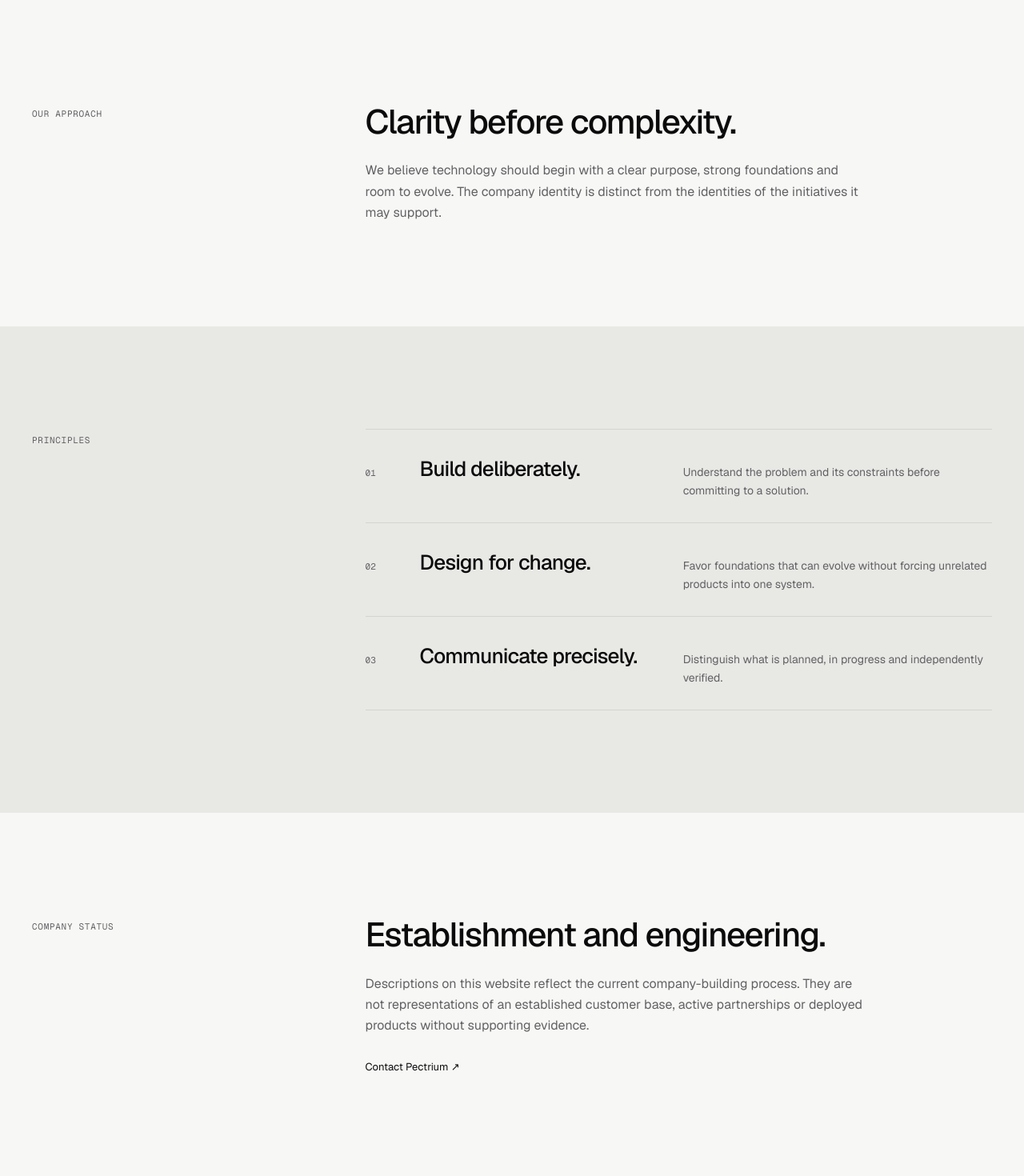
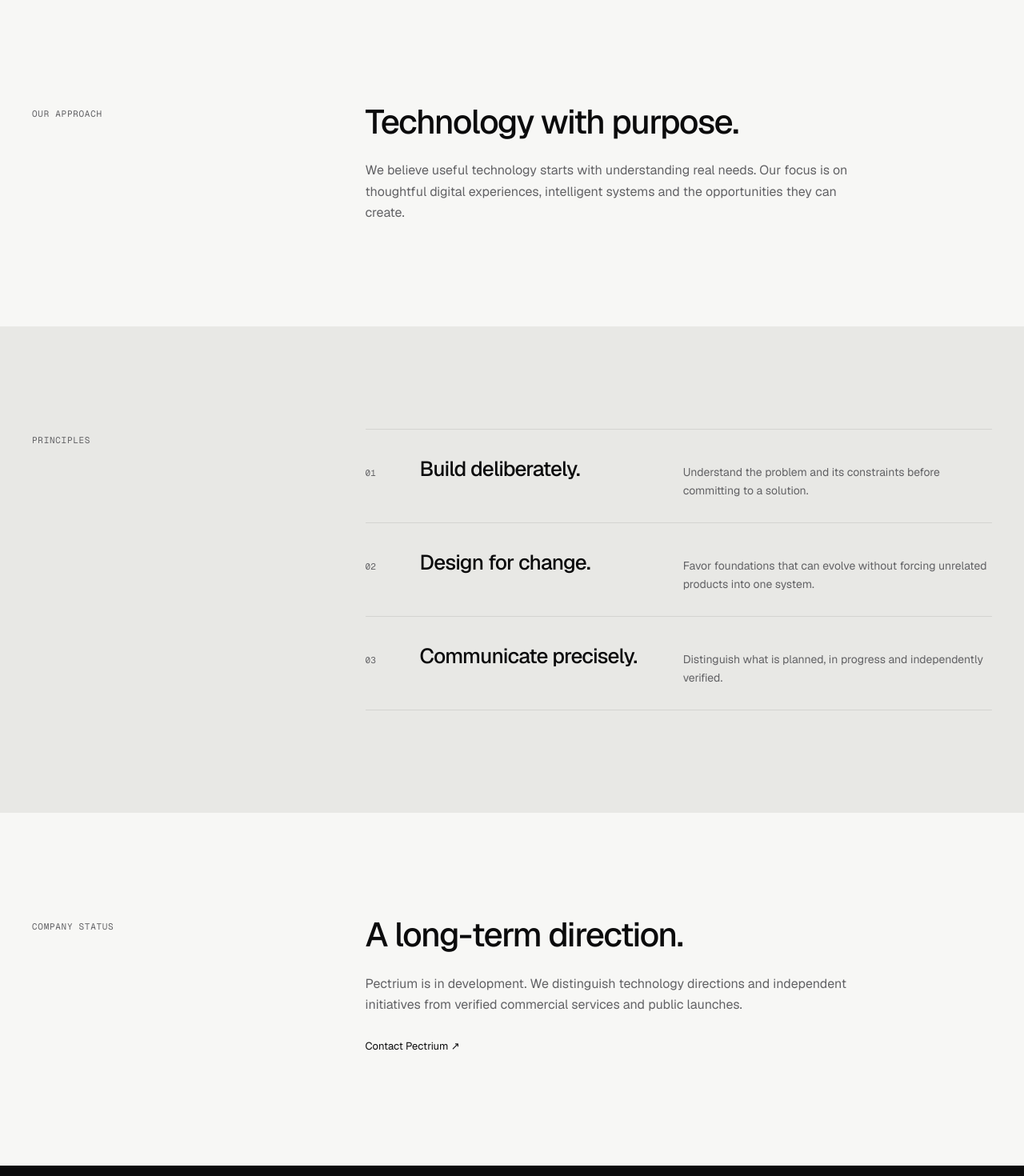
Before and after one commit to ejepsystems/ejepsystems, a Next.js app in the folder apps/web/: page /company in a window 1280 px wide. Shown: the part 500-1970 px from the top of the page at 80% size. Built offline with nearby package versions, Linux system fonts and the light colour scheme.

Commit message:
feat(corporate): refine company narrative

```diff
--- a/apps/web/app/company/page.tsx
+++ b/apps/web/app/company/page.tsx
@@ -1,6 +1,6 @@
 import type { Metadata } from "next";import Link from "next/link";import {PageFrame,PageHero} from "@/components/page-frame";
 export const metadata:Metadata={title:"Company",description:"Learn about Pectrium's purpose, principles and current establishment stage."};
-export default function Company(){return <PageFrame><PageHero eyebrow="01 / Company" title="Built for enduring possibilities." description="Pectrium is being established as a technology company with a long-term focus on thoughtful systems, sound engineering and independent initiatives."/>
-<section className="shell editorial-section"><p className="section-index">Our approach</p><div><h2>Clarity before complexity.</h2><p>We believe technology should begin with a clear purpose, strong foundations and room to evolve. The company identity is distinct from the identities of the initiatives it may support.</p></div></section>
+export default function Company(){return <PageFrame><PageHero eyebrow="Company" title="A company looking ahead." description="Pectrium is an independent technology company focused on software, intelligent systems and digital possibilities."/>
+<section className="shell editorial-section"><p className="section-index">Our approach</p><div><h2>Technology with purpose.</h2><p>We believe useful technology starts with understanding real needs. Our focus is on thoughtful digital experiences, intelligent systems and the opportunities they can create.</p></div></section>
 <section className="editorial-band"><div className="shell editorial-section"><p className="section-index">Principles</p><div className="editorial-rows"><article><span>01</span><h3>Build deliberately.</h3><p>Understand the problem and its constraints before committing to a solution.</p></article><article><span>02</span><h3>Design for change.</h3><p>Favor foundations that can evolve without forcing unrelated products into one system.</p></article><article><span>03</span><h3>Communicate precisely.</h3><p>Distinguish what is planned, in progress and independently verified.</p></article></div></div></section>
-<section className="shell editorial-section"><p className="section-index">Company status</p><div><h2>Establishment and engineering.</h2><p>Descriptions on this website reflect the current company-building process. They are not representations of an established customer base, active partnerships or deployed products without supporting evidence.</p><Link className="text-link" href="/contact">Contact Pectrium ↗</Link></div></section></PageFrame>;}
+<section className="shell editorial-section"><p className="section-index">Company status</p><div><h2>A long-term direction.</h2><p>Pectrium is in development. We distinguish technology directions and independent initiatives from verified commercial services and public launches.</p><Link className="text-link" href="/contact">Contact Pectrium ↗</Link></div></section></PageFrame>;}
```
